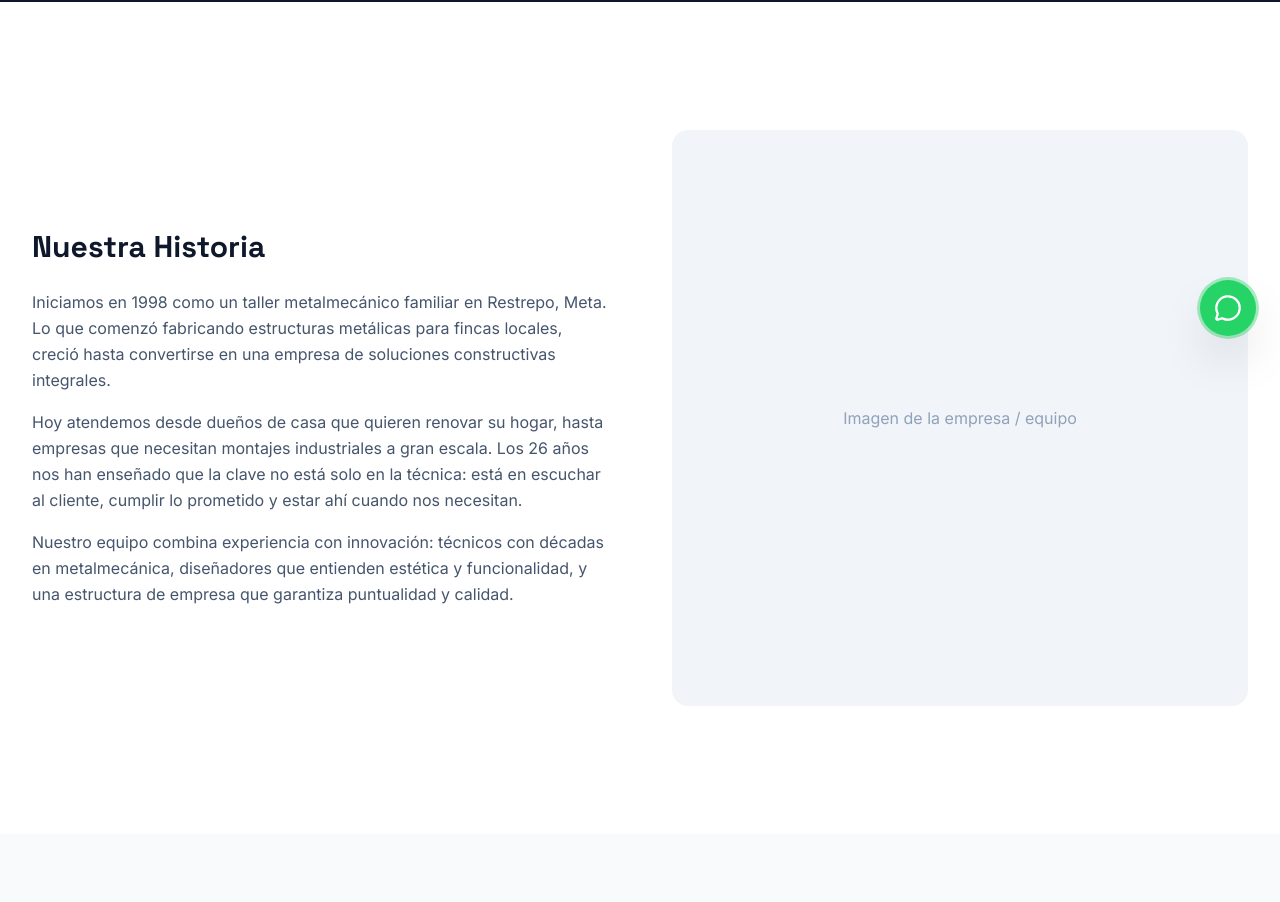
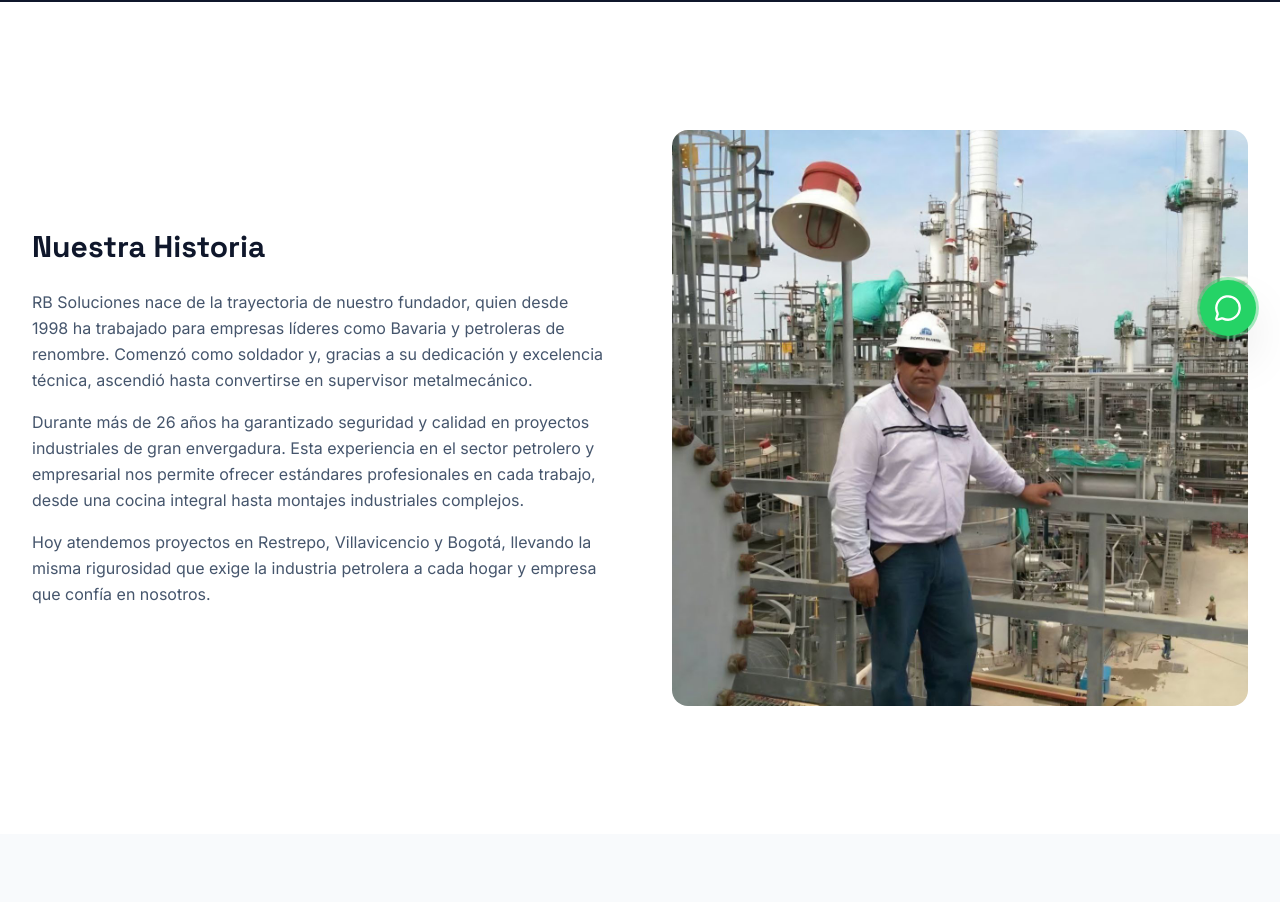
Before and after one commit to davidricardobc/rbsoluciones-web, a Next.js app: page /empresa in a window 1280 px wide. Shown: the part 440-1342 px from the top of the page. Built offline with nearby package versions, Linux system fonts and the light colour scheme.

Commit message:
fix: Corregir contacto, historia y eliminar closet pasillo
- Actualizar teléfono a 3183773905 en todas las ubicaciones
- Actualizar Nuestra Historia con trayectoria del fundador
- Agregar foto de fundador en refinería
- Eliminar Closet en Pasillo del portafolio

```diff
--- a/src/app/contacto/page.tsx
+++ b/src/app/contacto/page.tsx
@@ -13,7 +13,7 @@ const locations = [
     state: "Meta",
     type: "Sede Principal",
     address: "Dirección principal, Restrepo, Meta",
-    phone: "+57 3XX XXX XXXX",
+    phone: "+57 318 377 3905",
     hours: "Lun-Vie: 8:00 AM - 5:00 PM\nSáb: 8:00 AM - 12:00 PM",
   },
   {
@@ -21,7 +21,7 @@ const locations = [
     state: "Meta",
     type: "Punto de Atención",
     address: "Proyectos e instalaciones en zona",
-    phone: "+57 3XX XXX XXXX",
+    phone: "+57 318 377 3905",
     hours: "Lun-Vie: 8:00 AM - 5:00 PM",
   },
   {
@@ -29,7 +29,7 @@ const locations = [
     state: "Cundinamarca",
     type: "Proyectos de Gran Formato",
     address: "Cobertura: Bogotá y Sabana",
-    phone: "+57 3XX XXX XXXX",
+    phone: "+57 318 377 3905",
     hours: "Lun-Vie: 8:00 AM - 5:00 PM",
   },
 ];
--- a/src/app/empresa/page.tsx
+++ b/src/app/empresa/page.tsx
@@ -56,25 +56,30 @@ export default function EmpresaPage() {
               </h2>
               <div className="space-y-4 text-slate-600 leading-relaxed">
                 <p>
-                  Iniciamos en 1998 como un taller metalmecánico familiar en Restrepo, Meta.
-                  Lo que comenzó fabricando estructuras metálicas para fincas locales, creció
-                  hasta convertirse en una empresa de soluciones constructivas integrales.
+                  RB Soluciones nace de la trayectoria de nuestro fundador, quien desde 1998
+                  ha trabajado para empresas líderes como Bavaria y petroleras de renombre.
+                  Comenzó como soldador y, gracias a su dedicación y excelencia técnica,
+                  ascendió hasta convertirse en supervisor metalmecánico.
                 </p>
                 <p>
-                  Hoy atendemos desde dueños de casa que quieren renovar su hogar, hasta
-                  empresas que necesitan montajes industriales a gran escala. Los 26 años nos
-                  han enseñado que la clave no está solo en la técnica: está en escuchar al
-                  cliente, cumplir lo prometido y estar ahí cuando nos necesitan.
+                  Durante más de 26 años ha garantizado seguridad y calidad en proyectos
+                  industriales de gran envergadura. Esta experiencia en el sector petrolero
+                  y empresarial nos permite ofrecer estándares profesionales en cada trabajo,
+                  desde una cocina integral hasta montajes industriales complejos.
                 </p>
                 <p>
-                  Nuestro equipo combina experiencia con innovación: técnicos con décadas en
-                  metalmecánica, diseñadores que entienden estética y funcionalidad, y una
-                  estructura de empresa que garantiza puntualidad y calidad.
+                  Hoy atendemos proyectos en Restrepo, Villavicencio y Bogotá, llevando la
+                  misma rigurosidad que exige la industria petrolera a cada hogar y empresa
+                  que confía en nosotros.
                 </p>
               </div>
             </div>
-            <div className="bg-slate-100 rounded-2xl aspect-square flex items-center justify-center">
-              <span className="text-slate-400">Imagen de la empresa / equipo</span>
+            <div className="bg-slate-100 rounded-2xl aspect-square flex items-center justify-center overflow-hidden">
+              <img
+                src="/images/portfolio/padre-refineria.jpg"
+                alt="Fundador de RB Soluciones en refinería"
+                className="w-full h-full object-cover"
+              />
             </div>
           </div>
         </div>
--- a/src/app/portafolio/page.tsx
+++ b/src/app/portafolio/page.tsx
@@ -83,13 +83,6 @@ const portfolioItems = [
     category: "Closets",
     description: "Organización inteligente con estantes y barra",
     image: "/images/portfolio/closet-estanteria-abierto.jpg",
-  },
-  {
-    id: 12,
-    title: "Closet en Pasillo",
-    category: "Closets",
-    description: "Closet de pared con cajones y puertas",
-    image: "/images/portfolio/closet-pasillo.jpg",
   },
   // ESCRITORIOS
   {
```
Also changed, not shown: public/images/portfolio/padre-refineria.jpg (added), 182 other files (tests, documents, lock files or other folders).
